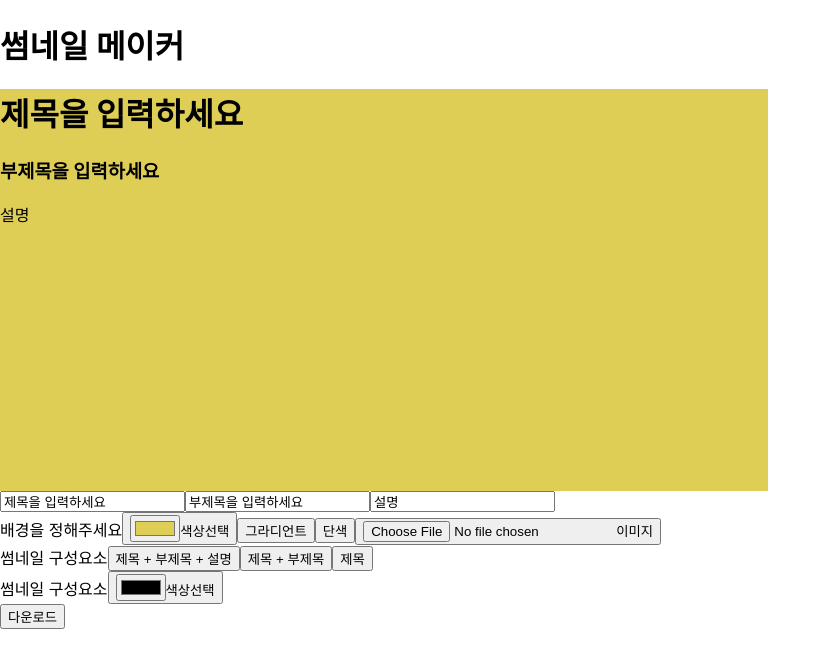
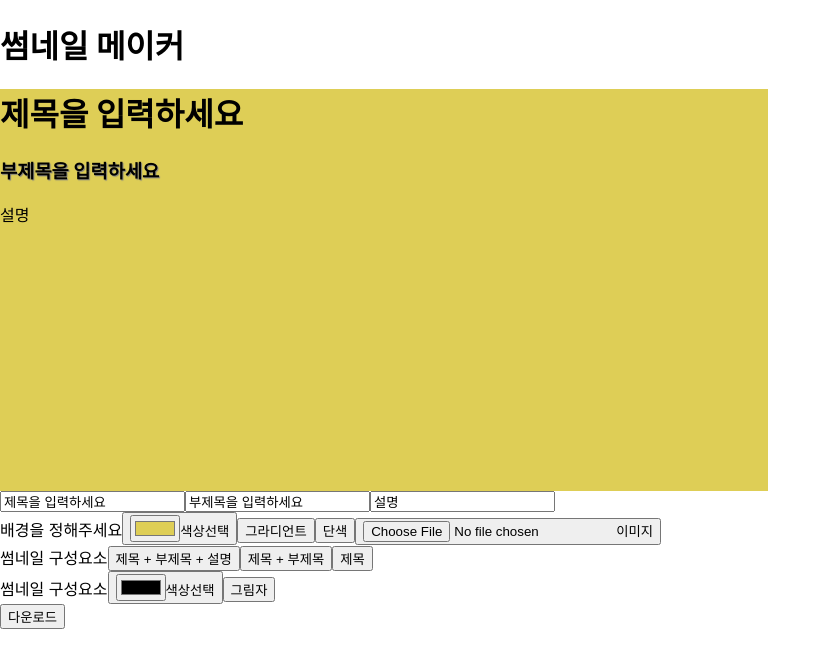
Before and after one commit to Young-Yoii/-, a React (Create React App) app: page / in a window 1280 px wide. Shown: the top 668 px of the page, without its empty margins (0-831 px from the left). Built offline with nearby package versions, Linux system fonts and the light colour scheme.

Commit message:
feat: 텍스트 그림자 추가

```diff
--- a/src/components/Layout.tsx
+++ b/src/components/Layout.tsx
@@ -25,7 +25,6 @@ const Layout = () => {
   const [fontColor, setFontColor] = useState('#000');
   const ref = useRef<any>([]);
 
-    const arr = ['title', 'subTitle', 'description'];
   const ALLOW_FILE_EXTENSION = "jpg,jpge,png";
   const FILE_SIZE_MAX_LIMIT = 5 * 1024 * 1024;
 
@@ -45,7 +44,6 @@ const Layout = () => {
 
   const onChange = (e: React.ChangeEvent<HTMLInputElement>) => {
     const {name, value} = e.target;
-
     setInputs({
       ...inputs,
       [name] : value,
@@ -54,7 +52,6 @@ const Layout = () => {
 
   const gradientBackground = () => {
     const rgb = randomRGB();
-
     ref.current[0].style.background = `linear-gradient(to bottom, ${color}, #${rgb})`
   }
 
@@ -90,16 +87,13 @@ const Layout = () => {
   const fileExtensionValid = (file:File):boolean => {
     const lastIndex = file.name.lastIndexOf('.');
     if(lastIndex < 0) return false;
-
     const extension = file.name.substring(lastIndex+1).toLowerCase();
-        console.log(ALLOW_FILE_EXTENSION.indexOf(extension))
     if(!(ALLOW_FILE_EXTENSION.indexOf(extension) > -1) || extension === '') return false;
     return true;
   }
 
   const changeLayout = (e:any) => {
     const name = e.target.name;
-        console.log(name)
 
     if(name === 'title') {
       [1,2,3].forEach(i =>
@@ -111,11 +105,15 @@ const Layout = () => {
       ref.current[2].style.opacity = 1;
     }
     if(name === 'description') {
-            for(let i = 2; i < 4; i++) {
-                ref.current[i].style.opacity = 0
+        ref.current[2].style.opacity = 0;
+        ref.current[3].style.opacity = 0;
     }
   }
 
+   const shadowText = () => {
+    [1,2,3].forEach(i => {
+      ref.current[i].style.textShadow = `2px 2px 2px gray`
+    })
   }
 
   const onDownloadBtn = () => {
@@ -129,9 +127,16 @@ const Layout = () => {
   return (
     <>
       <h1>썸네일 메이커</h1>
-            <ThumnailWrap ref={(el) => {ref.current[0] = el}} style={{backgroundColor: color}}>
-                <h1 ref={(el) => {ref.current[1] = el}} style={{color: fontColor}}>{inputs.title}</h1>
-                <h3 ref={(el) => {ref.current[2] = el}} style={{color: fontColor}}>{inputs.subTitle}</h3>
+      <ThumnailWrap
+        ref={(el) => {ref.current[0] = el}}
+        style={{backgroundColor: color}}
+      >
+        <h1
+          ref={(el) => {ref.current[1] = el}}
+          style={{color: fontColor}}
+        >{inputs.title}
+        </h1>
+        <h3 ref={(el) => {ref.current[2] = el}} style={{color: fontColor, textShadow: '1px 1px 1px gray'}}>{inputs.subTitle}</h3>
         <p ref={(el) => {ref.current[3] = el}} style={{color: fontColor}}>{inputs.description}</p>
       </ThumnailWrap>
       <div>
@@ -154,7 +159,8 @@ const Layout = () => {
         </div>
       <div>
         <span>썸네일 구성요소</span>
-                <button name='title'><input type="color" value={fontColor} onChange={(e) => setFontColor(e.target.value)}/>색상선택</button>
+        <button><input type="color" value={fontColor} onChange={(e) => setFontColor(e.target.value)}/>색상선택</button>
+        <button onClick={shadowText}>그림자</button>
       </div>
       <button onClick={onDownloadBtn}>다운로드</button>
     </>
```
Lines whose indentation alone changed are shown as unchanged.
